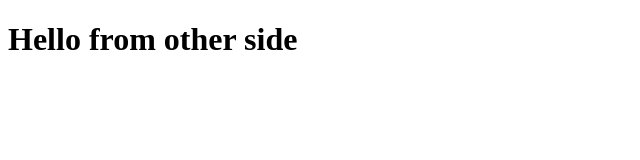
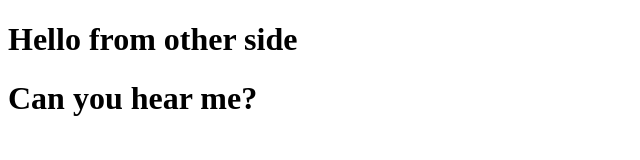
Before and after one commit to Isirailova/geek, a plain HTML site: page geek folder/index.html in a window 1280 px wide. Shown: the whole page, without its empty margins (0-640 px from the left). Drawn offline with Linux system fonts and the light colour scheme.

Commit message:
add text

```diff
--- a/geek folder/index.html
+++ b/geek folder/index.html
@@ -8,6 +8,7 @@
 </head>
 <body>
     <h1>Hello from other side</h1>
+    <h1>Can you hear me?</h1>
     <script src="script.js"></script>
 </body>
 </html>
```
